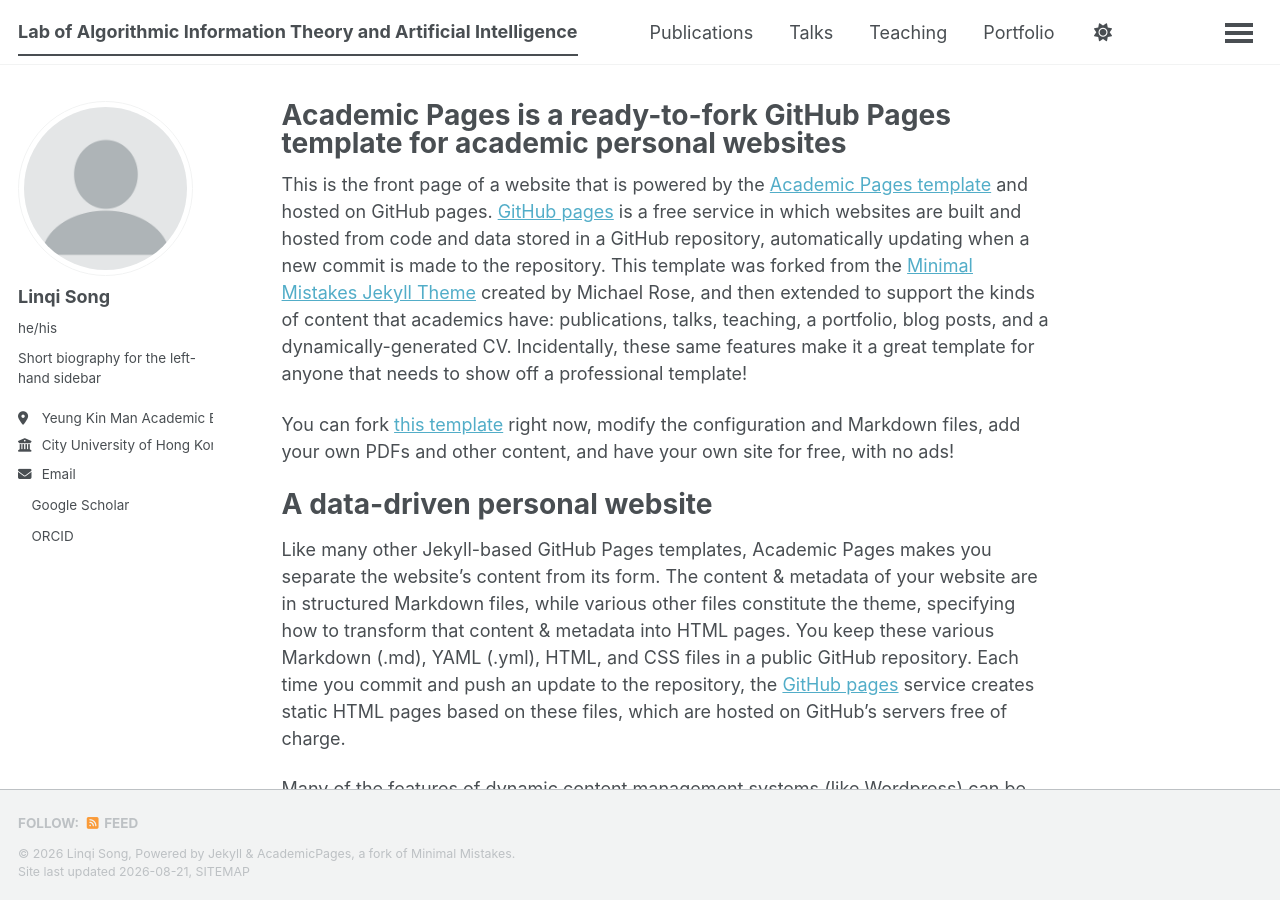
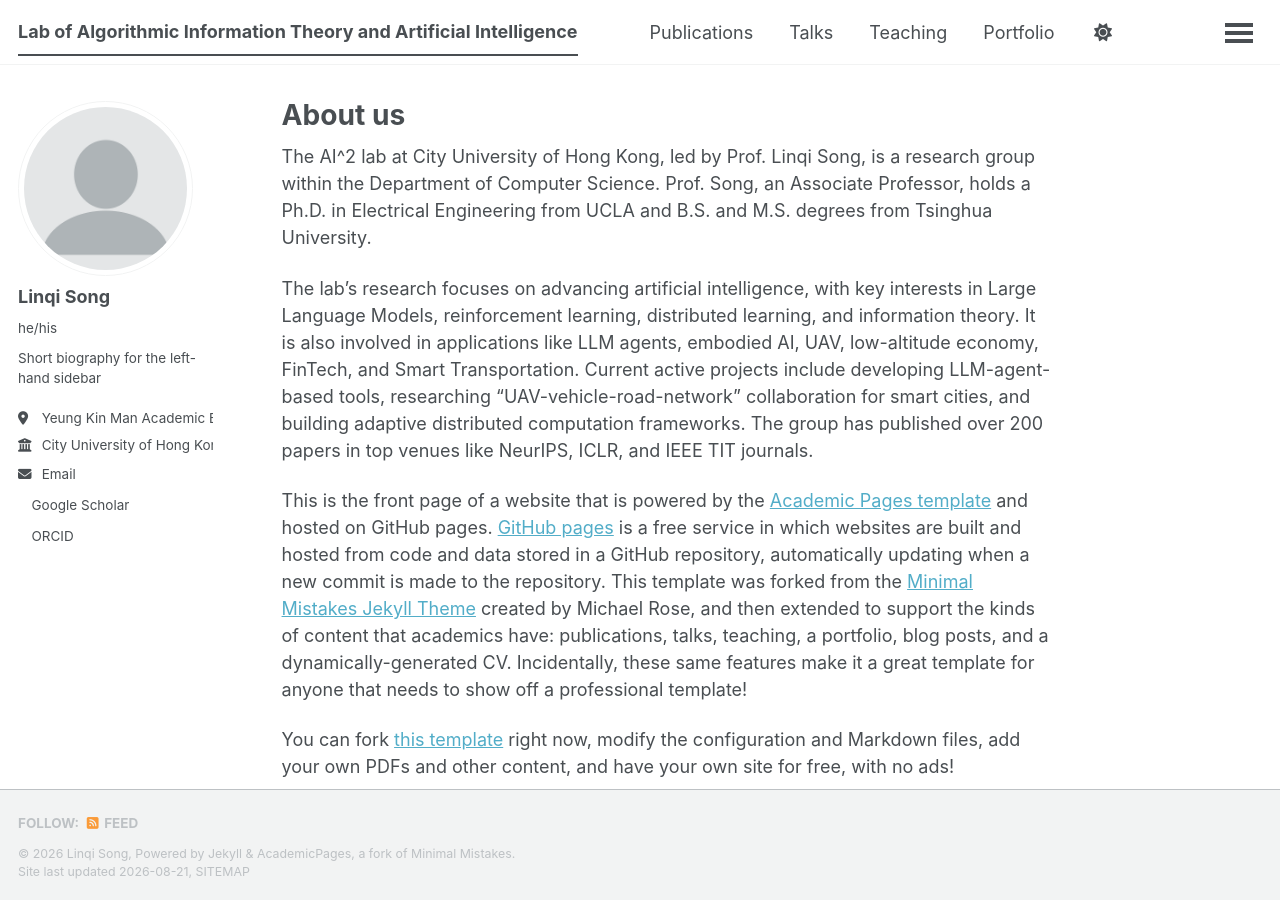
Before and after one commit to AI2LabSite/ai2labsite.github.io, a Jekyll site: the page built from _pages/about.md, in a window 1280 px wide and 900 px high. Built offline with Jekyll 4.4.1, drawn with Linux system fonts in a browser that asks for light colours; a style sheet for code colours, icons or effects is not loaded.

Commit message:
Update about.md

```diff
--- a/_pages/about.md
+++ b/_pages/about.md
@@ -1,11 +1,16 @@
 ---
 permalink: /
-title: "Academic Pages is a ready-to-fork GitHub Pages template for academic personal websites"
+title: "About us"
 author_profile: true
 redirect_from:
   - /about/
   - /about.html
 ---
+
+The AI^2 lab at City University of Hong Kong, led by Prof. Linqi Song, is a research group within the Department of Computer Science. Prof. Song, an Associate Professor, holds a Ph.D. in Electrical Engineering from UCLA and B.S. and M.S. degrees from Tsinghua University.
+
+The lab's research focuses on advancing artificial intelligence, with key interests in Large Language Models, reinforcement learning, distributed learning, and information theory. It is also involved in applications like LLM agents, embodied AI, UAV, low-altitude economy, FinTech, and Smart Transportation. Current active projects include developing LLM-agent-based tools, researching "UAV-vehicle-road-network" collaboration for smart cities, and building adaptive distributed computation frameworks. The group has published over 200 papers in top venues like NeurIPS, ICLR, and IEEE TIT journals.
+
 
 This is the front page of a website that is powered by the [Academic Pages template](https://github.com/academicpages/academicpages.github.io) and hosted on GitHub pages. [GitHub pages](https://pages.github.com) is a free service in which websites are built and hosted from code and data stored in a GitHub repository, automatically updating when a new commit is made to the repository. This template was forked from the [Minimal Mistakes Jekyll Theme](https://mmistakes.github.io/minimal-mistakes/) created by Michael Rose, and then extended to support the kinds of content that academics have: publications, talks, teaching, a portfolio, blog posts, and a dynamically-generated CV. Incidentally, these same features make it a great template for anyone that needs to show off a professional template!
 
```
